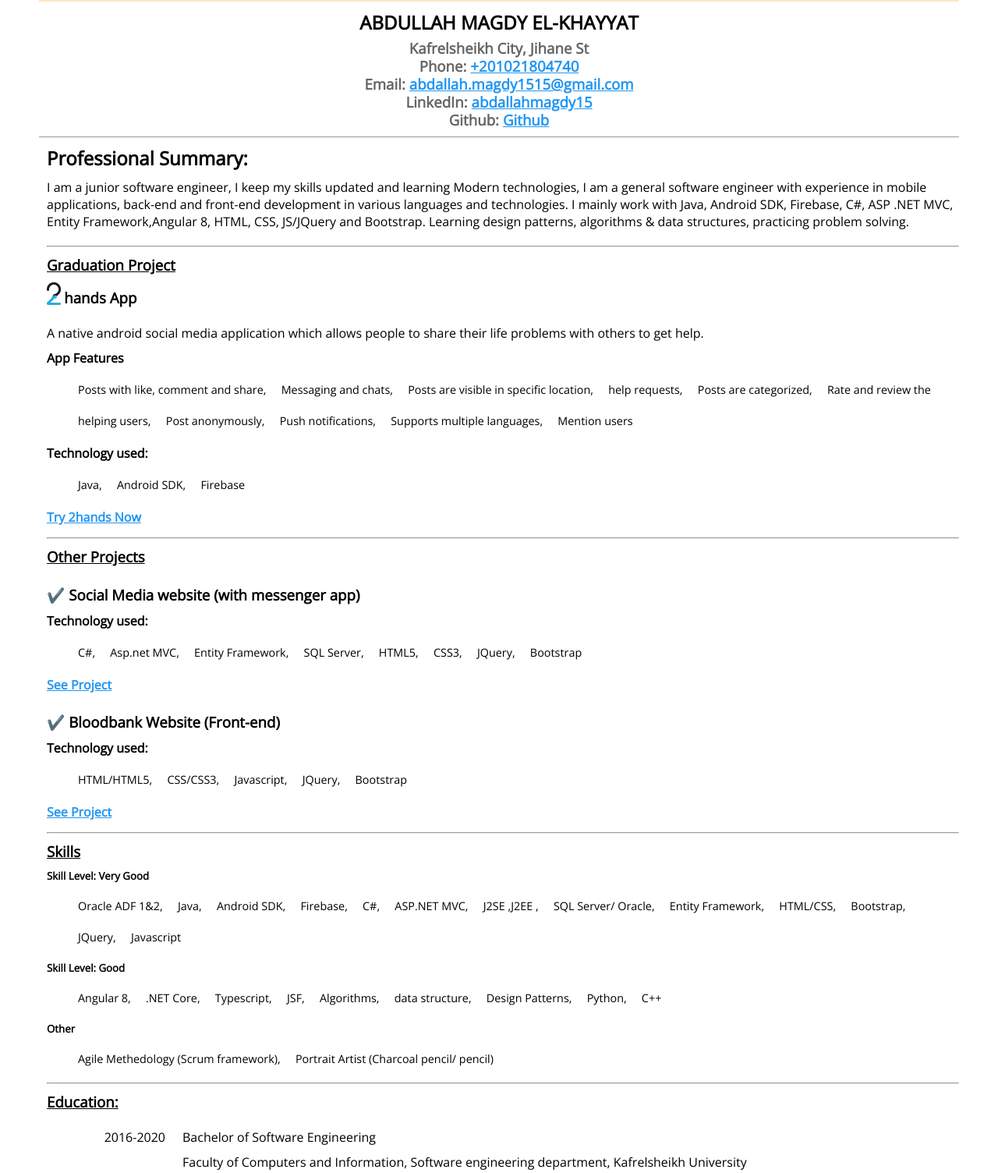
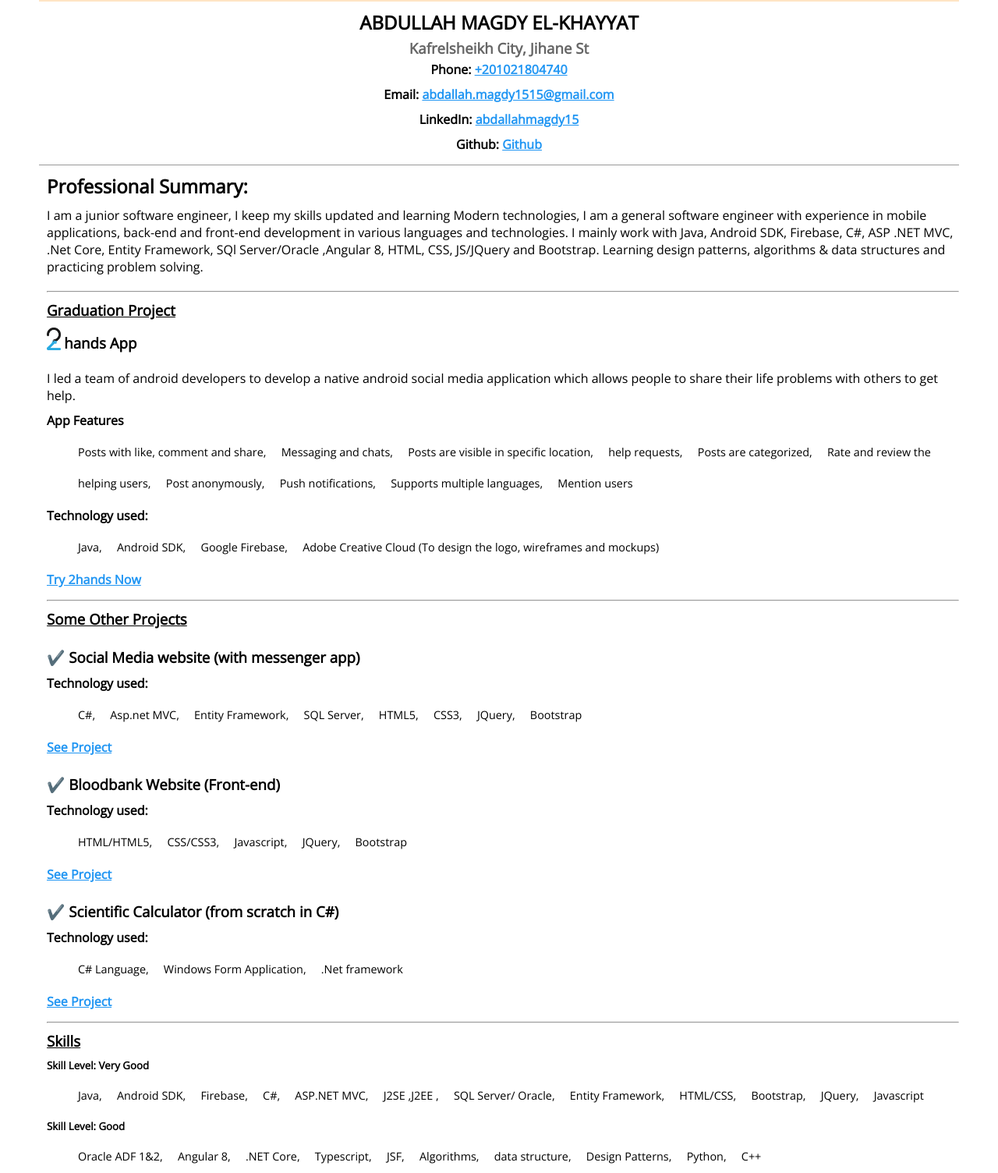
Before and after one commit to abdallahmagdy15/myCV_html, a plain HTML site: page index.html in a window 1280 px wide. Shown: the part 22-1526 px from the top of the page at 78% size. Drawn offline with nearby package versions, Linux system fonts and the light colour scheme.

Commit message:
soem updates

```diff
--- a/index.html
+++ b/index.html
@@ -154,17 +154,17 @@
   <div class="header">
     <h2>ABDULLAH MAGDY EL-KHAYYAT</h2>
     <h3>Kafrelsheikh City, Jihane St</h3>
-    <h3>Phone: <a target="_blank" href="tel:+201021804740">+201021804740</a></h3>
-    <h3>
+    <h4>Phone: <a target="_blank" href="tel:+201021804740">+201021804740</a></h4>
+    <h4>
       Email:
       <a target="_blank" href="mailto:abdallah.magdy1515@gmail.com">abdallah.magdy1515@gmail.com</a>
-    </h3>
-    <h3>
+    </h4>
+    <h4>
       LinkedIn:
       <a target="_blank" href="https://www.linkedin.com/in/abdallahmagdy15/">abdallahmagdy15</a>
-    </h3>
-    <h3 style="padding-bottom: 5px;">Github: <a target="_blank" href="https://github.com/abdallahmagdy15">Github</a>
-    </h3>
+    </h4>
+    <h4 style="padding-bottom: 5px;">Github: <a target="_blank" href="https://github.com/abdallahmagdy15">Github</a>
+    </h4>
   </div>
   <div class="content">
     <h2 style="margin-top: 10px;">Professional Summary:</h2>
@@ -172,9 +172,9 @@
       I am a junior software engineer, I keep my skills updated and learning Modern technologies, I am a general
       software engineer with experience in mobile applications, back-end and front-end development in various languages
       and technologies.
-      I mainly work with Java, Android SDK, Firebase, C#, ASP .NET MVC, Entity Framework,Angular 8, HTML, CSS, JS/JQuery
+      I mainly work with Java, Android SDK, Firebase, C#, ASP .NET MVC, .Net Core, Entity Framework, SQl Server/Oracle ,Angular 8, HTML, CSS, JS/JQuery
       and Bootstrap.
-      Learning design patterns, algorithms & data structures, practicing problem solving.
+      Learning design patterns, algorithms & data structures and practicing problem solving.
     </p>
     <hr>
     <h3 class="work">Graduation Project</h3>
@@ -183,7 +183,7 @@
       <h3 style="display: inline;vertical-align: middle;">hands App</h3>
     </div>
     <p>
-      A native android social media application which allows people to share their life problems with others to get
+      I led a team of android developers to develop a native android social media application which allows people to share their life problems with others to get
       help.
     </p>
     <h4>App Features</h4>
@@ -203,7 +203,8 @@
     <ul class="list inline">
       <li>Java</li>
       <li>Android SDK</li>
-      <li>Firebase</li>
+      <li>Google Firebase</li>
+      <li>Adobe Creative Cloud (To design the logo, wireframes and mockups)</li>
     </ul>
     <div class="links">
       <a target="_blank" href="https://drive.google.com/file/d/1EMBOGJfv3Y81iB8ia3lYtIvZMjtX1_BN/view?usp=sharing">Try
@@ -212,7 +213,7 @@
 
     <hr>
 
-    <h3 class="work">Other Projects</h3>
+    <h3 class="work">Some Other Projects</h3>
 
     <h3 class="projTitle">Social Media website (with messenger app)</h3>
     <h4>Technology used:</h4>
@@ -229,6 +230,7 @@
     <div class="links">
       <a target="_blank" href="http://social-by-elkhayyat.azurewebsites.net/">See Project</a>
     </div>
+
     <h3 class="projTitle">Bloodbank Website (Front-end)</h3>
     <h4>Technology used:</h4>
     <ul class="list inline">
@@ -242,11 +244,22 @@
       <a target="_blank" href="https://bloodbanksystem.neocities.org/index.html">See Project</a>
     </div>
 
+    <h3 class="projTitle">Scientific Calculator (from scratch in C#)</h3>
+    <h4>Technology used:</h4>
+    <ul class="list inline">
+      <li>C# Language</li>
+      <li>Windows Form Application</li>
+      <li>.Net framework</li>
+    </ul>
+    <div class="links">
+      <a target="_blank" href="https://res.cloudinary.com/ddtoojz5z/image/upload/v1534315654/2018-08-15_08-44-15_uu1lip.gif">See Project</a>
+    </div>
+
+
     <hr>
     <h3 class="work">Skills</h3>
     <h5>Skill Level: Very Good</h5>
     <ul class="list inline">
-      <li>Oracle ADF 1&2</li>
       <li>Java</li>
       <li>Android SDK</li>
       <li>Firebase</li>
@@ -262,6 +275,7 @@
     </ul>
     <h5>Skill Level: Good</h5>
     <ul class="list inline">
+      <li>Oracle ADF 1&2</li>
       <li>Angular 8</li>
       <li>.NET Core</li>
       <li>Typescript</li>
@@ -288,7 +302,7 @@
           <p>Faculty of Computers and Information, Software engineering department, Kafrelsheikh University</p>
           <p><b>Accumulated Grade:</b> B+ (Very Good)</p>
           <p><b>Graduation Project Title:</b> 2hands</p>
-          <p><b>Graduation Project Grade:</b> Excellent</p>
+          <p><b>Graduation Project Grade:</b> Excellent (95/100)</p>
           <p></p>
         </td>
       </tr>
```
